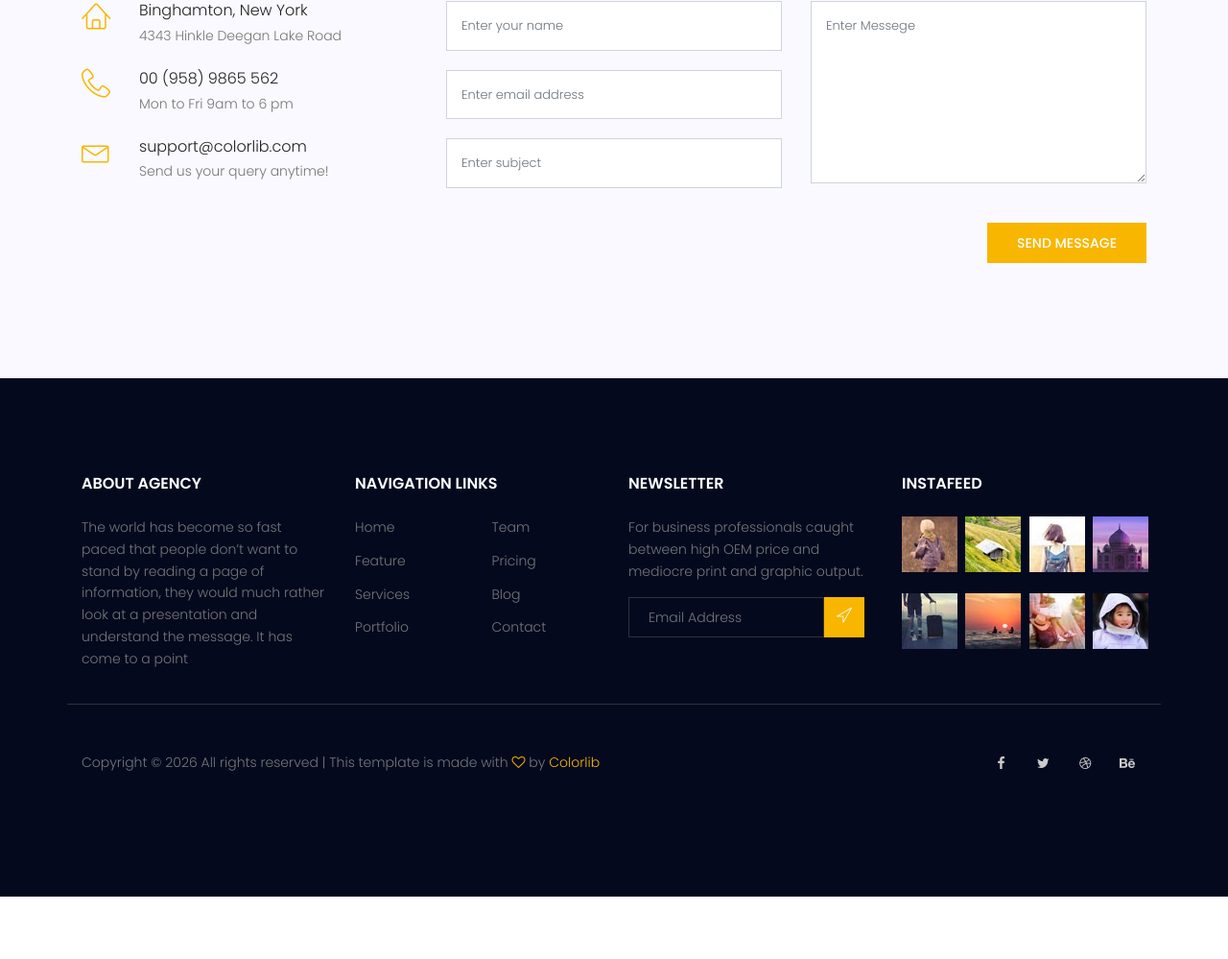
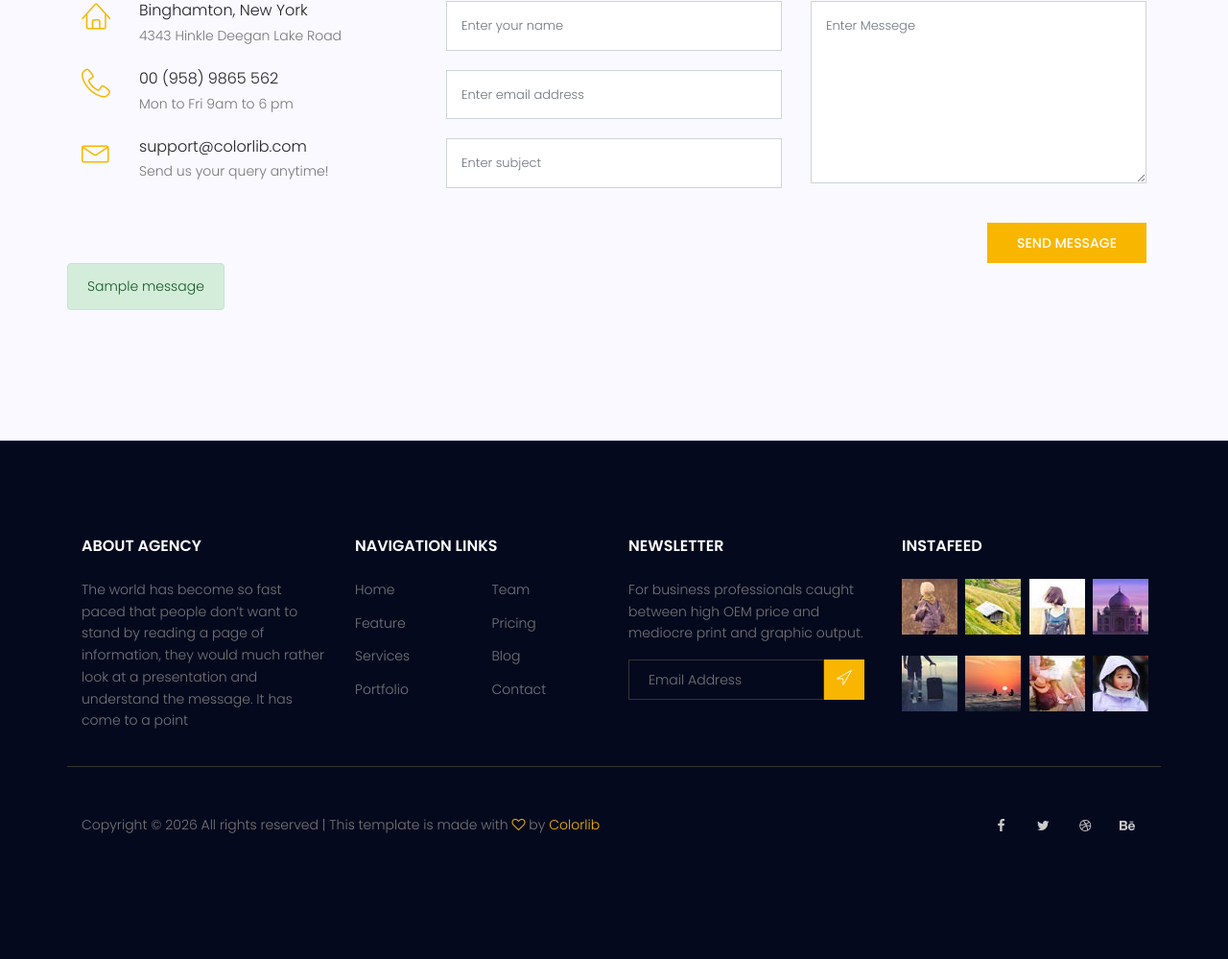
Before and after one commit to MohammadBahrami77/mysite, a Django app: page /contact in a window 1280 px wide. Shown: the part 1024-2023 px from the top of the page at 96% size. Before the commit the page ends 1958 px from the top, so only its background shows below. Run offline with Django 3.2, Linux system fonts and the light colour scheme; tables that the repository leaves empty hold one stand-in row (values such as "Sample post"); one stand-in notice (Sample message) is shown; some libraries are stand-ins or nearby versions.

Commit message:
added messages nd error tags

```diff
--- a/templates/website/contact.html
+++ b/templates/website/contact.html
@@ -88,6 +88,31 @@
           </div>
         </form>
       </div>
+
+      {% if messages %}
+        {% for message in messages %}
+          <div class="alert {% if message.tags %} alert-{{ message.tags }}{% endif %}">{{ message|safe }}</div>
+        {% endfor %}
+      {% endif %}
+
+      {% if form.errors %}
+        <div class="alert alert-error">
+          <h4>Please fix the following errors</h4>
+          <ul>
+            {% for field in form %}
+              {% if field.errors %}
+                {% for error in field.errors %}
+                  <li><a href="#id_{{ field.name }}" class="error">{{ error|escape }}</a></li>
+                {% endfor %}
+              {% endif %}
+            {% endfor %}
+          </ul>
+          {% if form.non_field_errors %}
+            {{ form.non_field_errors }}
+          {% endif %}
+        </div>
+      {% endif %}
+
     </div>
   </div>
 </section>
--- a/website/views.py
+++ b/website/views.py
@@ -2,6 +2,7 @@ from django.shortcuts import render
 from django.http import HttpResponse, JsonResponse, HttpResponseRedirect
 from website.models import Contact
 from website.forms import NameForm, ContactForm, NewsletterForm
+from django.contrib import messages
 
 # def http_test(request):
 #     # return HttpResponse('http_test')
@@ -22,6 +23,9 @@ def contact_view(request):
         form = ContactForm(request.POST)
         if form.is_valid():
             form.save()
+            messages.add_message(request,messages.SUCCESS,'your ticket submited successfully')
+        else:
+            messages.add_message(request,messages.ERROR,'your ticket didnt submited')
     form = ContactForm()
     return render(request, 'website/contact.html',{'form':form})
 
```
